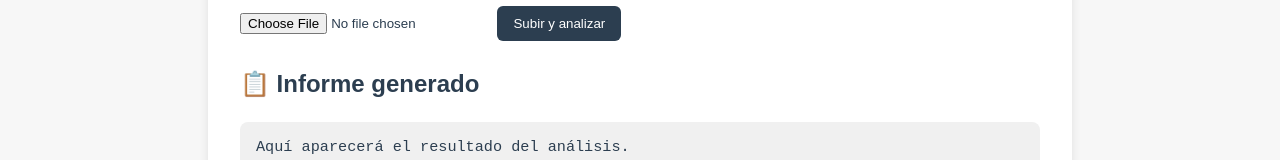
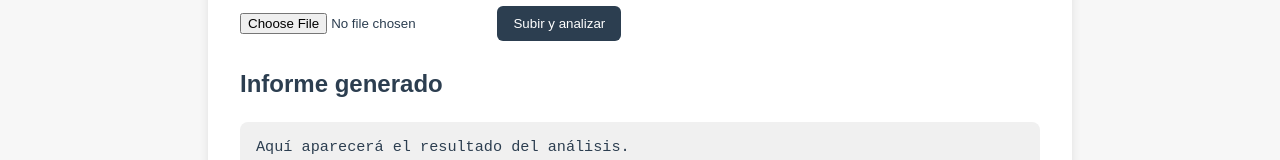
Before and after one commit to sistemas-raitrai/pdf-analisis, a website: page index.html in a window 1280 px wide. Shown: the part 259-419 px from the top of the page. Drawn offline with Linux system fonts and the light colour scheme; files that its build step writes are made by us from their sources.

Commit message:
Update index.html

```diff
--- a/index.html
+++ b/index.html
@@ -28,7 +28,7 @@
     <input type="file" id="pdfInput" accept="application/pdf" />
     <button onclick="subirPDF()">Subir y analizar</button>
 
-    <h2>📋 Informe generado</h2>
+    <h2>Informe generado</h2>
     <pre id="resultado">Aquí aparecerá el resultado del análisis.</pre>
   </div>
 
```
